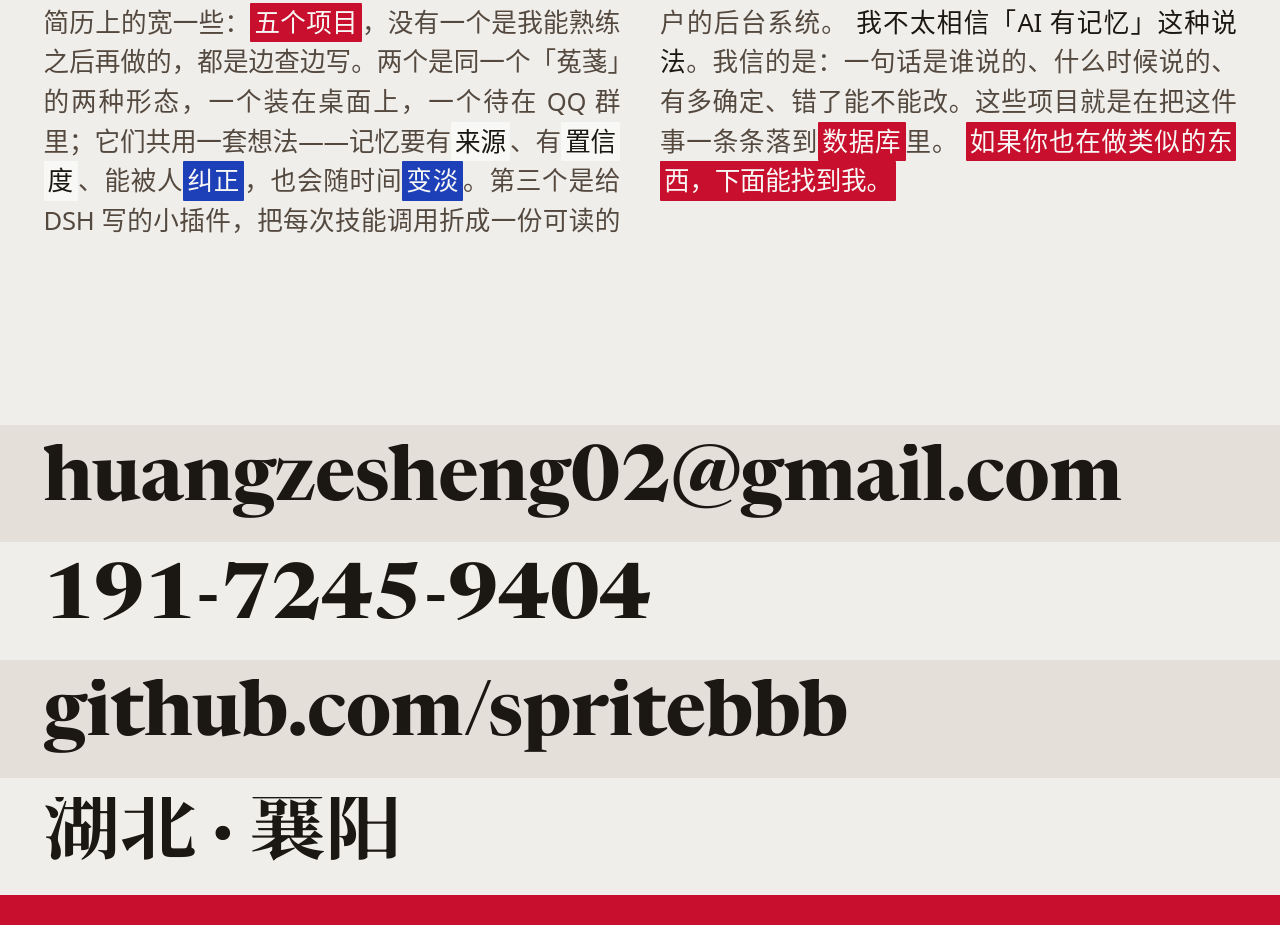
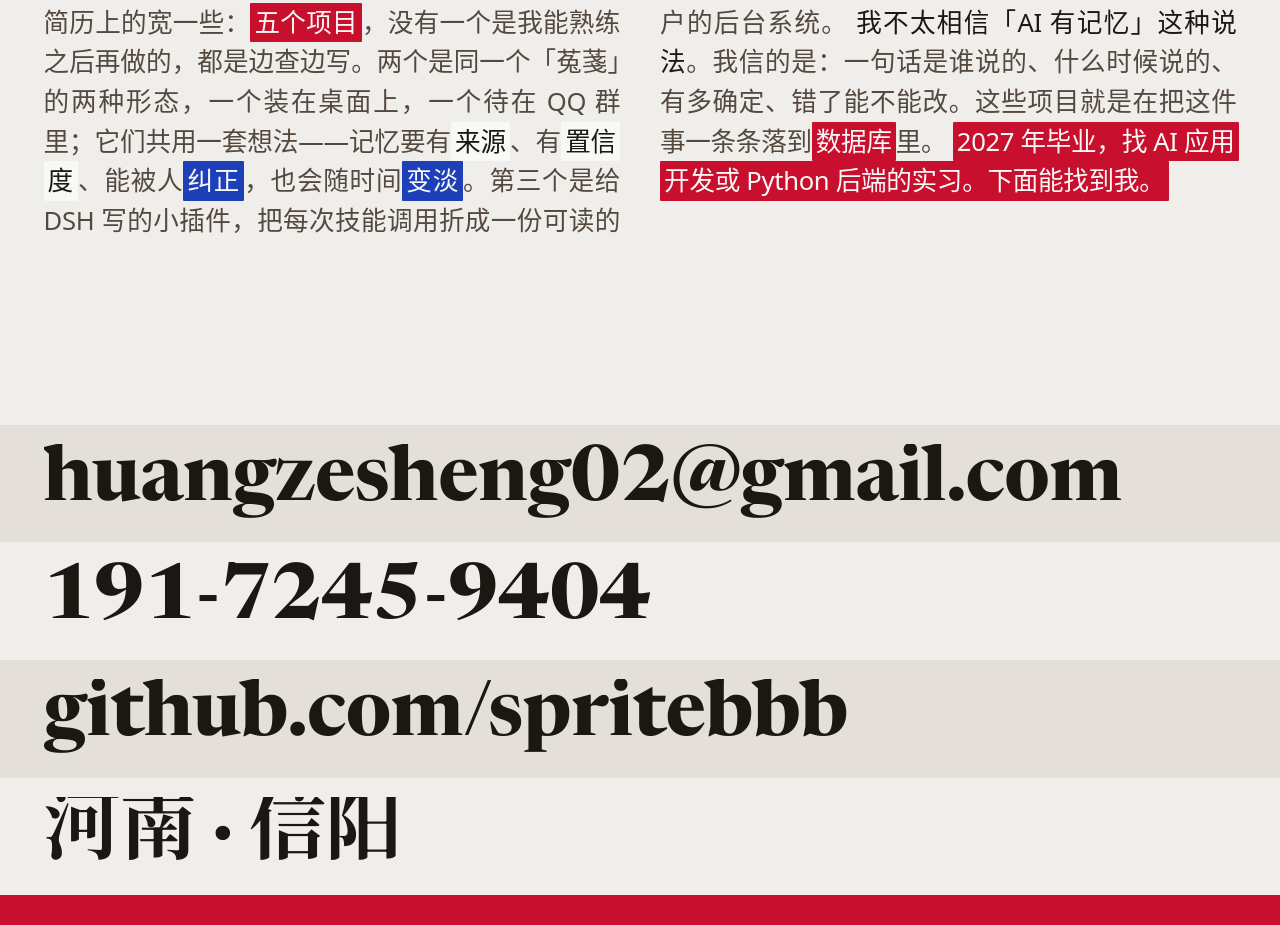
Before and after one commit to spritebbb/portfolio, a Vue app: page / in a window 1280 px wide. Shown: the part 4349-5274 px from the top of the page. Built offline with nearby package versions, Linux system fonts and the light colour scheme.

Commit message:
fix: 籍贯改成河南信阳；About 结尾改成明确的求职意图

```diff
--- a/src/components/AboutCopy.vue
+++ b/src/components/AboutCopy.vue
@@ -2,7 +2,7 @@
   <section class="about section">
     <div class="wrap">
       <p class="about-copy" data-reveal>
-        <span class="about-ink">我是黄泽圣</span>，湖北襄阳人，襄阳职业技术大学人工智能技术应用，2027
+        <span class="about-ink">我是黄泽圣</span>，河南信阳人，襄阳职业技术大学人工智能技术应用，2027
         年毕业。简历上写的是 Python 后端和 AI 应用开发，实际上做过的东西比简历上的宽一些：<span
           class="hl hl-a">五个项目</span
         >，没有一个是我能熟练之后再做的，都是边查边写。两个是同一个「菟菚」的两种形态，一个装在桌面上，一个待在
@@ -15,7 +15,7 @@
           class="hl hl-a">数据库</span
         >里。
         <a class="about-last" href="#contact"
-          ><span class="hl hl-a">如果你也在做类似的东西，下面能找到我。</span></a
+          ><span class="hl hl-a">2027 年毕业，找 AI 应用开发或 Python 后端的实习。下面能找到我。</span></a
         >
       </p>
     </div>
--- a/src/components/SiteContact.vue
+++ b/src/components/SiteContact.vue
@@ -17,7 +17,7 @@
         <span class="crow-text">github.com/spritebbb</span>
       </a>
       <div class="crow" data-reveal>
-        <span class="crow-text">湖北 · 襄阳</span>
+        <span class="crow-text">河南 · 信阳</span>
       </div>
     </div>
 
```
Also changed, not shown: src/assets/fonts/noto-serif-sc-700-cjk.woff2, 17 other files (tests, documents, lock files or other folders).
